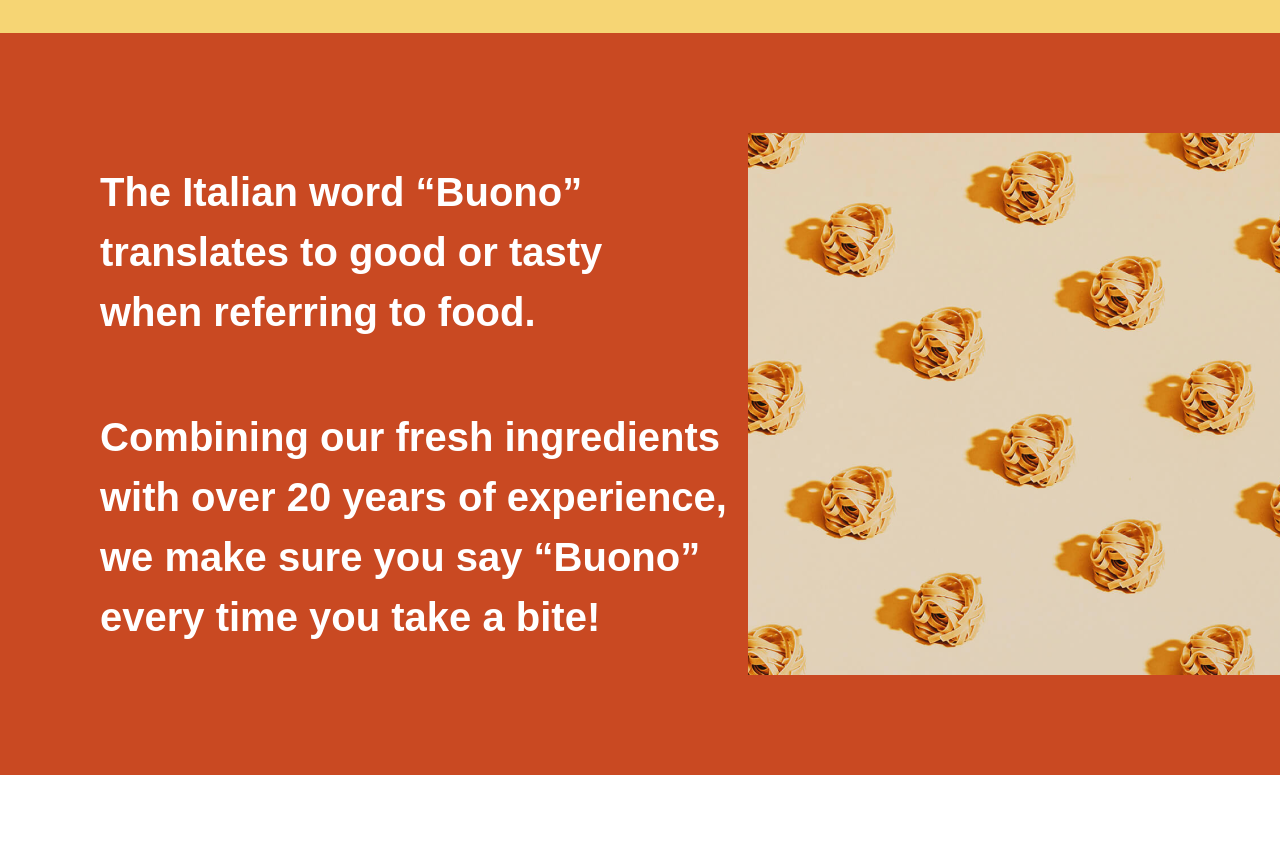
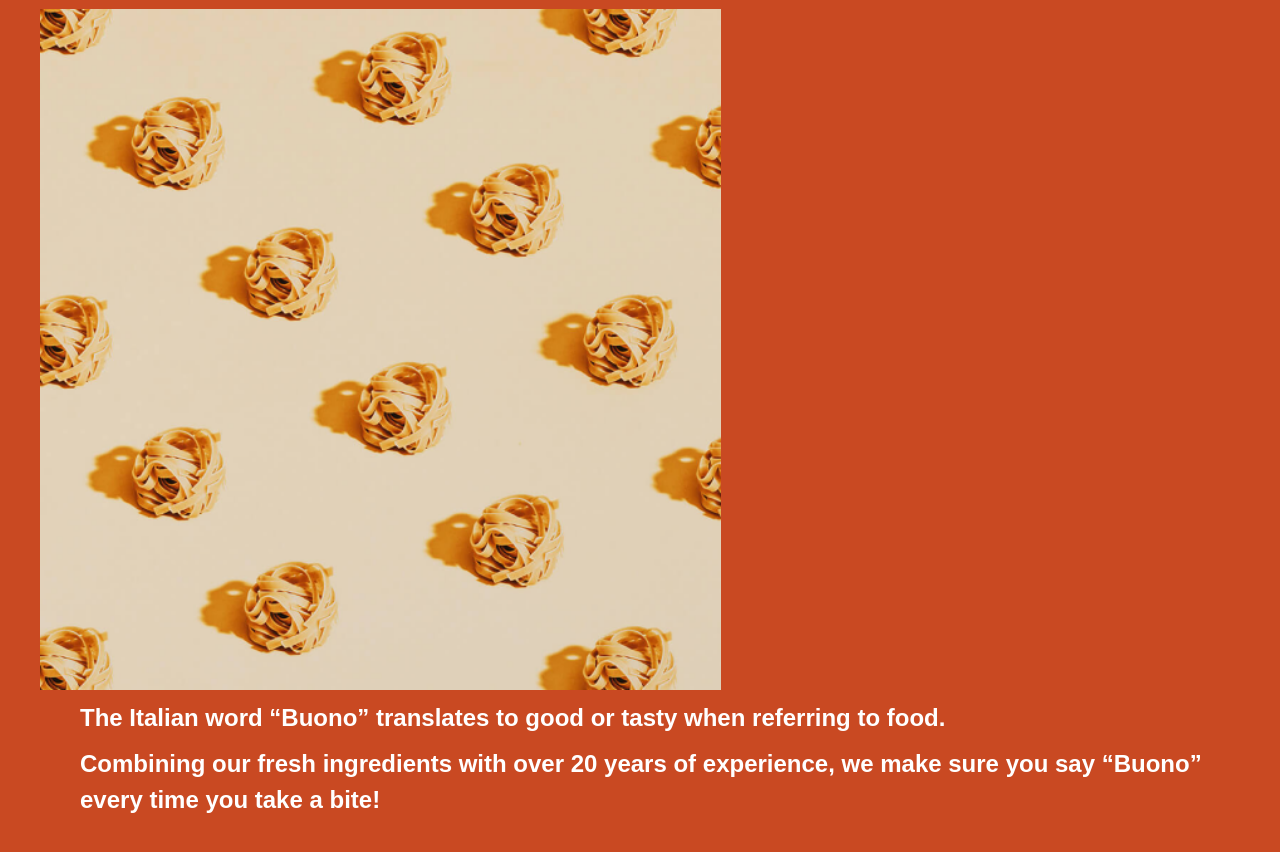
Before and after one commit to fionatdesign/Fiona-Tran-Motion-Buono, a website: page deploy/index.html in a window 1280 px wide. Shown: the part 860-1712 px from the top of the page. Before the commit the page ends 1635 px from the top, so only its background shows below. Drawn offline with Linux system fonts and the light colour scheme; a web font is replaced by a local one.

Commit message:
adjusted responsive

```diff
--- a/deploy/index.html
+++ b/deploy/index.html
@@ -48,19 +48,24 @@
     </section>
 
     <section id="content">
-        <div>
-            <p class="content1">
-                The Italian word “Buono” <br> translates to good or tasty <br> when referring to food.
+
+        <div id="pasta-content">
+        </div>
+
+        <div id="paragraph">
+            <p>
+                The Italian word “Buono” translates to good or tasty when referring to food.
             </p>
 
-            <p class="content2">
-                Combining our fresh ingredients with over 20 years of experience, <br>
+            <p id="content2">
+                Combining our fresh ingredients with over 20 years of experience,
                 we make sure you say “Buono” every time you take a bite!
             </p>
         </div>
 
-            <div id="pasta-content">
-            </div>
+        <div id="pasta-content2">
+        </div>
+
     </section>
 
     <script type="module" src="js/scripts-min.js"></script>
--- a/dev/scss/sections/_content.scss
+++ b/dev/scss/sections/_content.scss
@@ -1,27 +1,52 @@
 #content {
     background-color: $red;
     display: grid;
-    grid-template-columns: 60% auto;
-    padding: 100px;
+    justify-content: center;
+    grid-template-columns: auto;
+    grid-template-rows: auto auto;
+    padding: 40px;
     align-items: center;
-
-    p {
-        font-family: 'roc-grotesk', sans-serif;
-        font-weight: 700;
-        font-size: rem-calc(40);
-        line-height: 1.5;
-        color: $white;
-    }
-
-    .content1{
-        padding-bottom: 65px;
-    }
 
     #pasta-content {
         background-image: url("../img/pasta-content.png");
         background-repeat: no-repeat;
         background-size: contain;
-        height: 542px;
-        width: 542px;
+        justify-content: center;
+        width: 100%;
+        height: 681px;
     }
+
+    @include xl {
+        #pasta-content2 {
+            background-image: url("../img/pasta-content2.png");
+            background-repeat: no-repeat;
+            background-size: contain;
+            width: 100%;
+            height: 681px;
+            display: none;
+        }
+
+        grid-template-columns: 50% auto;
+        padding: 80px;
+    }
+
+    #paragraph {
+        font-family: 'roc-grotesk', sans-serif;
+        font-weight: 700;
+        font-size: rem-calc(24);
+        line-height: 1.5;
+        color: $white;
+        margin-left: 30px;
+
+        p {
+            margin: 10px;
+        }
+
+        @include xl {
+            font-size: rem-calc(40);
+        }
+
+    }
+
+
 }
--- a/dev/scss/sections/_hero.scss
+++ b/dev/scss/sections/_hero.scss
@@ -56,7 +56,7 @@
 }
 #hero {
     background-color: $yellow;
-    height: 100vh;
+    height: 92vh;
     width: 100%;
 
     #hero-content {
```
Also changed, not shown: deploy/css/styles.css, deploy/img/pasta-content2.png (added), 4 other files.
